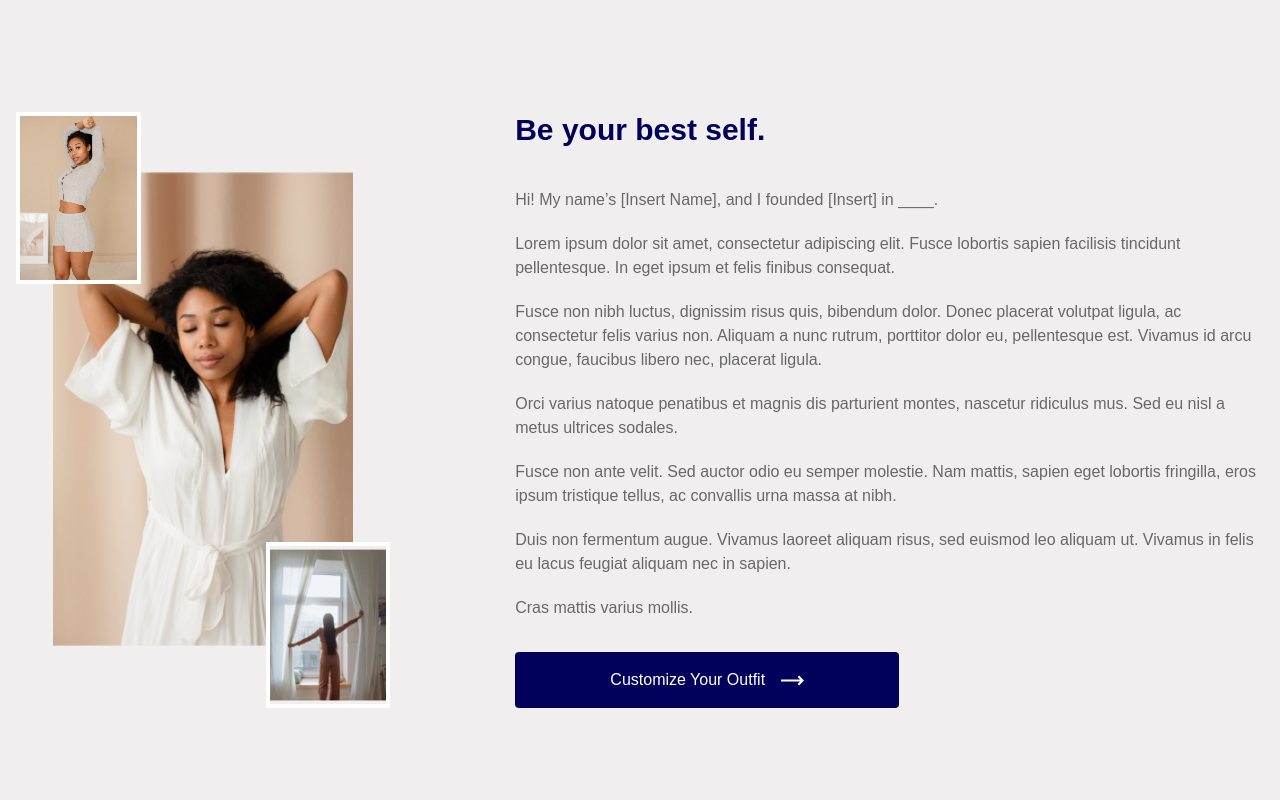
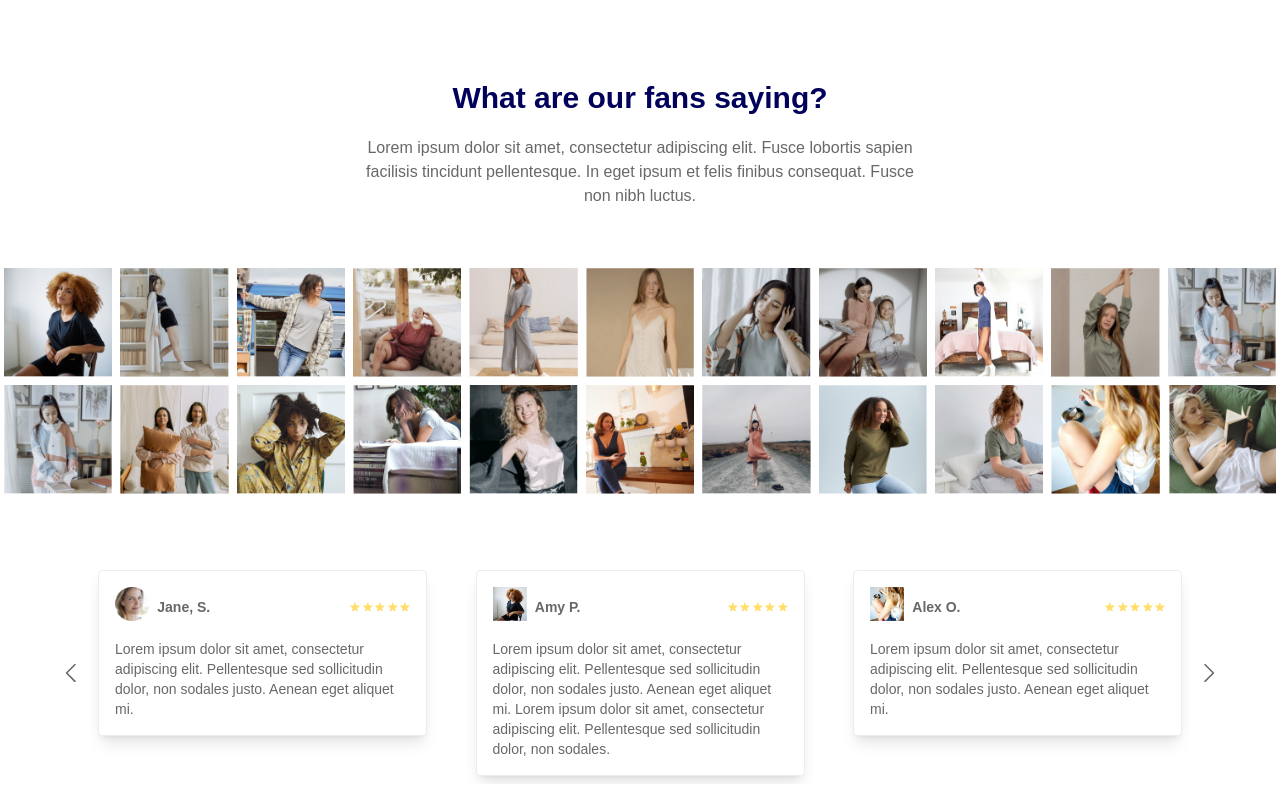
Before and after one commit to Soi4An/byteex_landing, a React (Create React App) app: page / in a window 1280 px wide. Shown: the top 800 px of the page. Built offline with nearby package versions, Linux system fonts and the light colour scheme; a web font is replaced by a local one.

Commit message:
added PhotosTape

```diff
--- a/package.json
+++ b/package.json
@@ -11,6 +11,7 @@
     "@types/react": "^18.3.2",
     "@types/react-dom": "^18.3.0",
     "classnames": "^2.5.1",
+    "lodash": "^4.17.21",
     "react": "^18.3.1",
     "react-dom": "^18.3.1",
     "react-scripts": "5.0.1",
@@ -42,6 +43,7 @@
     ]
   },
   "devDependencies": {
+    "@types/lodash": "^4.17.1",
     "tailwindcss": "^3.4.3"
   }
 }
--- a/src/App.tsx
+++ b/src/App.tsx
@@ -25,8 +25,8 @@ function App() {
         </GradientBG>
       </div> */}
 
-      <AboutAs />
-      <AboutOrder />
+      {/* <AboutAs />
+      <AboutOrder /> */}
       <Testimonies />
     </div>
   );
--- /dev/null
+++ b/src/components/PhotosTape.tsx
@@ -0,0 +1,66 @@
+import { useEffect, useState } from "react";
+import { debounce } from "lodash";
+
+function getPhotosQuantity(currentScreenWidth: number) {
+  const screens: Record<string, number> = {
+    xl: 1280,
+    lg: 1024,
+    md: 768,
+    sm: 640,
+    tn: 440,
+  };
+  const quantities: Record<string, number> = {
+    def: 2,
+    tn: 4,
+    sm: 5,
+    md: 6,
+    lg: 9,
+    xl: 11,
+  };
+
+  const screenSize =
+    Object.keys(screens).find((size) => currentScreenWidth >= screens[size]) ||
+    "def";
+
+  return quantities[screenSize];
+}
+
+type Props = {
+  photos: string[];
+};
+
+const PhotosTape = ({ photos }: Props) => {
+  const [photosQuantity, setPhotosQuantity] = useState<number>(
+    getPhotosQuantity(window.innerWidth)
+  );
+
+  useEffect(() => {
+    const handleResize = debounce(() => {
+      setPhotosQuantity(getPhotosQuantity(window.innerWidth));
+    }, 200);
+
+    window.addEventListener("resize", handleResize);
+
+    return () => {
+      window.removeEventListener("resize", handleResize);
+    };
+  }, []);
+
+  const visiblePhotos = photos.slice(0, photosQuantity);
+
+  return (
+    <div className="flex w-full">
+      {visiblePhotos.map((photo, ind) => (
+        <div className="flex flex-1 justify-center">
+          <img
+            className="object-cover object-center shrink p-1"
+            src={photo}
+            alt={"Happy customer"}
+          />
+        </div>
+      ))}
+    </div>
+  );
+};
+
+export default PhotosTape;
--- a/src/components/Testimonies.tsx
+++ b/src/components/Testimonies.tsx
@@ -2,6 +2,7 @@ import { getTestimoniesData } from "../api/getTestimoniesData";
 import CarouselBox from "./CarouselBox";
 import Container from "./Container";
 import ExtraButtonAndStars from "./ExtraButtonAndStars";
+import PhotosTape from "./PhotosTape";
 import SliderCommentsList from "./SliderCommentsList";
 import TitleSubMain from "./TitleSubMain";
 
@@ -18,10 +19,13 @@ const Testimonies = () => (
       </div>
     </Container>
 
-    <div>{"Pictures"}</div>
+    <div className="mt-12 xl:mt-14">
+      <PhotosTape key={'tape-1'} photos={listSmallPhotos} />
+      <PhotosTape key={'tape-2'} photos={listSmallPhotos.slice(10)} />
+    </div>
 
     <Container>
-      <div className="">
+      <div className="mt-10 md:mt-12 xl:mt-16">
         <CarouselBox items={listComments}>
           <SliderCommentsList comments={listComments} />
         </CarouselBox>
```
Also changed, not shown: 1 other file (tests, documents, lock files or other folders).
